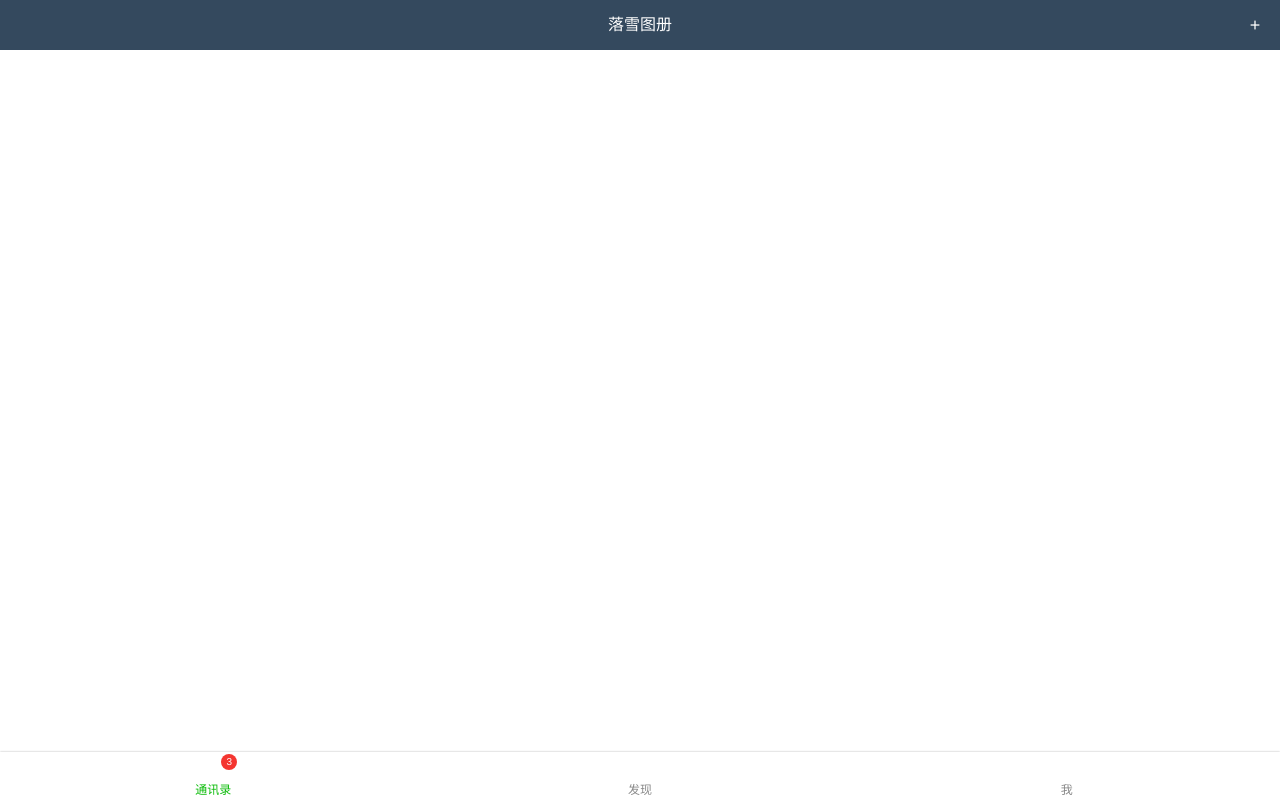
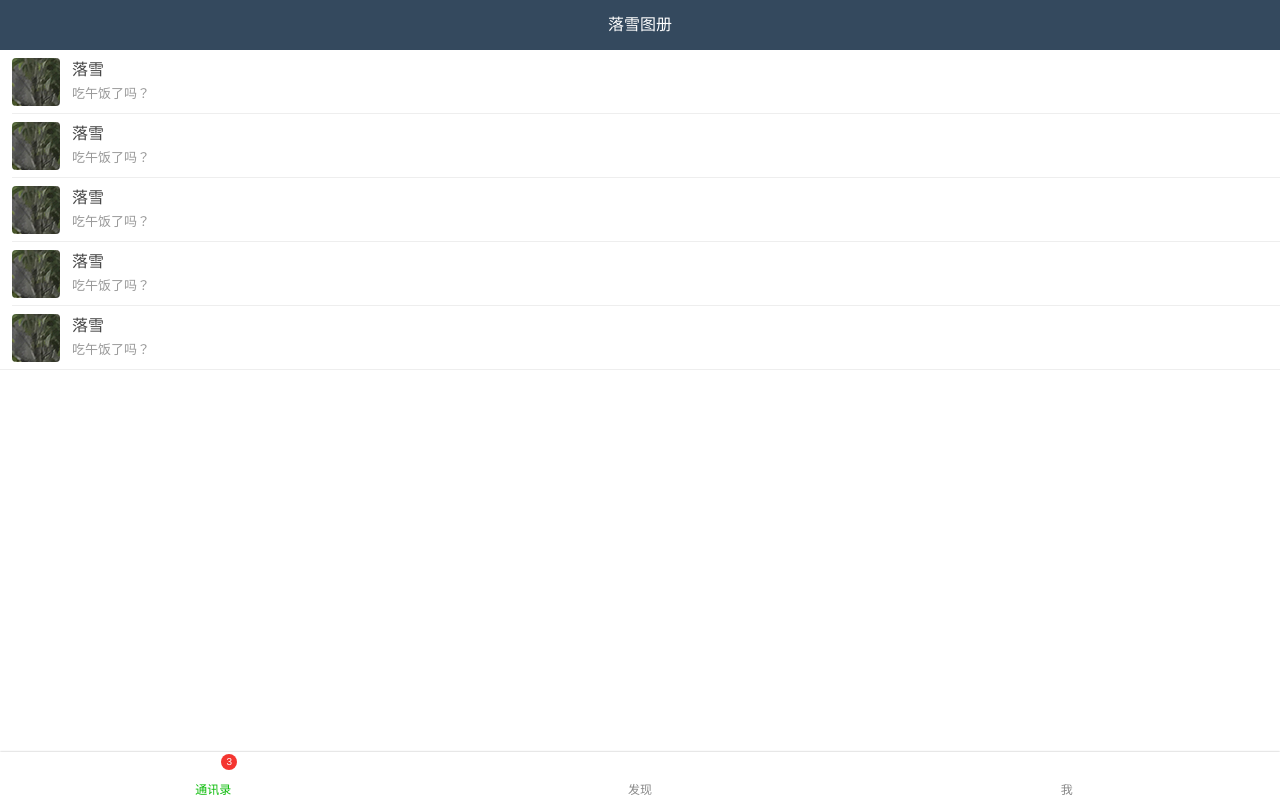
Before and after one commit to ElvaGril/LxUI, a React app: page / in a window 1280 px wide. Built offline with nearby package versions, Linux system fonts and the light colour scheme; a web font is replaced by a local one.

Commit message:
change the ui name and add some components

```diff
--- a/src/components/Header/Header.js
+++ b/src/components/Header/Header.js
@@ -10,9 +10,9 @@ export default class Header extends Component {
     render() {
         const { title } = this.props
         return (
-            <header className='lx-header'>
+            <header className='lxui-header'>
                 <h1>{title}</h1>
-                <a className='lx-header-r-btn' href='javascript:;'>+</a>
+                <a className='lxui-header-r-btn lxui-icon' href='javascript:;'>&#xe6b9;</a>
             </header>
         )
     }
--- a/src/components/Header/header.scss
+++ b/src/components/Header/header.scss
@@ -1,6 +1,6 @@
 @import "../../static/mixin.scss";
 
-.lx-header {
+.lxui-header {
     position: fixed;
     top: 0;
     right: 0;
@@ -11,8 +11,8 @@
         @include font(.16rem, #fff, .5rem, center);
     }
 }
-.lx-header-r-btn {
+.lxui-header-r-btn {
     @include position(absolute, 0, 0, 0, auto, 1);
     width: .5rem;
-    @include font(.18rem, #fff, .5rem, center);
+    @include font(.24rem, #fff, .5rem, center);
 }
--- /dev/null
+++ b/src/components/MsgList/MsgList.js
@@ -0,0 +1,31 @@
+import React, { Component } from 'react'
+import './msglist.scss'
+import userphoto from '../../static/imgs/love.jpg'
+
+const MsgItem = props => (
+    <div className='msglist-item'>
+        <div className='msglist-item-photo'>
+            <img src={userphoto} title='luoxue' alt='luoxue' />
+        </div>
+        <div className='msglist-item-content'>
+            <span className='msglist-item-name'>落雪</span>
+            <p className='msglist-item-sketch'>吃午饭了吗？</p>
+        </div>
+    </div>
+)
+
+export default class MsgList extends Component {
+
+    constructor(props) {
+        super(props)
+    }
+
+    render() {
+        return (
+            <div className='msglist'>
+                {[1, 2, 3, 4, 5].map(item => <MsgItem />)}
+            </div>
+        )
+    }
+
+}
--- /dev/null
+++ b/src/components/MsgList/msglist.scss
@@ -0,0 +1,32 @@
+@import "../../static/mixin.scss";
+
+.msglist-item {
+    display: flex;
+    align-items: center;
+    padding: .08rem 0 .08rem .12rem;
+    height: .64rem;
+    @include border(bottom, #eee, 1px);
+    &:after {
+        left: .12rem;
+    }
+    &:last-child:after {
+        left: 0;
+    }
+}
+.msglist-item-photo {
+    margin-right: .12rem;
+    @include size(.48rem);
+    border-radius: .04rem;
+    overflow: hidden;
+    background: #f2f2f2;
+}
+.msglist-item-content {
+    flex: 1;
+    span {
+        @include font(.16rem, #454545, 1, left, 400);
+    }
+    p {
+        margin-top: .08rem;
+        @include font(.13rem, #999, 1.2);
+    }
+}
--- a/src/components/Tabbar/Tabbar.js
+++ b/src/components/Tabbar/Tabbar.js
@@ -9,19 +9,19 @@ export default class Tabbar extends Component {
 
     render() {
         return (
-            <footer className='lx-tabbar'>
-                <a href='javascript:;' className='lx-tabbar-item active'>
-                    <i className='lx-tabbar-icon'>&#xe69b;</i>
-                    <span className='lx-tabbar-name'>通讯录</span>
-                    <span className='lx-tabbar-badge'>3</span>
+            <footer className='lxui-tabbar'>
+                <a href='javascript:;' className='lxui-tabbar-item active'>
+                    <i className='lxui-icon lxui-tabbar-icon'>&#xe69b;</i>
+                    <span className='lxui-tabbar-name'>通讯录</span>
+                    <span className='lxui-tabbar-badge'>3</span>
                 </a>
-                <a href='javascript:;' className='lx-tabbar-item'>
-                    <i className='lx-tabbar-icon'>&#xe699;</i>
-                    <span className='lx-tabbar-name'>发现</span>
+                <a href='javascript:;' className='lxui-tabbar-item'>
+                    <i className='lxui-icon lxui-tabbar-icon'>&#xe699;</i>
+                    <span className='lxui-tabbar-name'>发现</span>
                 </a>
-                <a href='javascript:;' className='lx-tabbar-item'>
-                    <i className='lx-tabbar-icon'>&#xe6b8;</i>
-                    <span className='lx-tabbar-name'>我</span>
+                <a href='javascript:;' className='lxui-tabbar-item'>
+                    <i className='lxui-icon lxui-tabbar-icon'>&#xe6b8;</i>
+                    <span className='lxui-tabbar-name'>我</span>
                 </a>
             </footer>
         )
--- a/src/components/Tabbar/tabbar.scss
+++ b/src/components/Tabbar/tabbar.scss
@@ -1,22 +1,21 @@
 @import "../../static/mixin.scss";
 
-.lx-tabbar {
+.lxui-tabbar {
     display: flex;
     @include position(fixed, auto, 0, 0, 0, 99);
     padding: .06rem 0 .04rem;
     background: #fff;
     box-shadow: 0 0 2px rgba(180, 180, 180, 1);
 }
-.lx-tabbar-item {
+.lxui-tabbar-item {
     position: relative;
     flex: 1;
     text-align: center;
-    .lx-tabbar-icon {
+    .lxui-tabbar-icon {
         display: inline-block;
-        font-family: 'iconfont';
         @include font(.2rem, #888, 1, center);
     }
-    .lx-tabbar-badge {
+    .lxui-tabbar-badge {
         @include position(absolute, 0, 50%, auto, auto, 1);
         @include size(.16rem);
         transform: translate(.24rem, -.04rem);
@@ -24,13 +23,13 @@
         border-radius: 50%;
         @include font(.1rem, #fff, .16rem, center);
     }
-    .lx-tabbar-name {
+    .lxui-tabbar-name {
         display: block;
         margin-top: .06rem;
         @include font(.12rem, #888, 1, center);
     }
     &.active {
-        .lx-tabbar-name {
+        .lxui-tabbar-name {
             color: #09BB07;
         }
     }
--- a/src/containers/App/App.js
+++ b/src/containers/App/App.js
@@ -2,9 +2,9 @@ import React, { Component } from 'react'
 import { connect } from 'react-redux'
 import Header from '../../components/Header/Header'
 import Tabbar from '../../components/Tabbar/Tabbar'
+import MsgList from '../../components/MsgList/MsgList'
 // import { BrowserRouter as Router, Route, Link } from 'react-router-dom'
 import './app.scss'
-import photo1 from './love.jpg'
 
 @connect(state => ({
     name: state.name
@@ -21,6 +21,9 @@ export default class App extends Component {
         return (
             <div>
                 <Header title='落雪图册' />
+                <div className='lxui-wrapper'>
+                    <MsgList />
+                </div>
                 <Tabbar />
             </div>
         )
--- a/src/containers/App/app.scss
+++ b/src/containers/App/app.scss
@@ -1 +1,5 @@
 @import "../../static/mixin.scss";
+
+.lxui-wrapper {
+    margin: .5rem 0;
+}
--- a/src/static/reset.scss
+++ b/src/static/reset.scss
@@ -24,13 +24,17 @@ html {
     -webkit-text-size-adjust: 100%;
     font-size: 625%;
 }
-
 @font-face {
-    font-family: 'iconfont';
-    /* project id 502904 */
-    src: url('//at.alicdn.com/t/font_502904_2fwi7itsocrf6r.eot');
-    src: url('//at.alicdn.com/t/font_502904_2fwi7itsocrf6r.eot?#iefix') format('embedded-opentype'), url('//at.alicdn.com/t/font_502904_2fwi7itsocrf6r.woff') format('woff'), url('//at.alicdn.com/t/font_502904_2fwi7itsocrf6r.ttf') format('truetype'), url('//at.alicdn.com/t/font_502904_2fwi7itsocrf6r.svg#iconfont') format('svg');
+    font-family: 'lxfont';  /* project id 502904 */
     font-style: italic;
+    src: url('//at.alicdn.com/t/font_502904_a6vmve51uw86ko6r.eot');
+    src: url('//at.alicdn.com/t/font_502904_a6vmve51uw86ko6r.eot?#iefix') format('embedded-opentype'),
+    url('//at.alicdn.com/t/font_502904_a6vmve51uw86ko6r.woff') format('woff'),
+    url('//at.alicdn.com/t/font_502904_a6vmve51uw86ko6r.ttf') format('truetype'),
+    url('//at.alicdn.com/t/font_502904_a6vmve51uw86ko6r.svg#iconfont') format('svg');
+}
+.lxui-icon {
+    font-family: 'lxfont';
 }
 
 body {
```
Also changed, not shown: src/components/Badge/Badge.js (added), src/components/Badge/badge.scss (added), src/static/imgs/love.jpg (renamed from src/containers/App/love.jpg).
